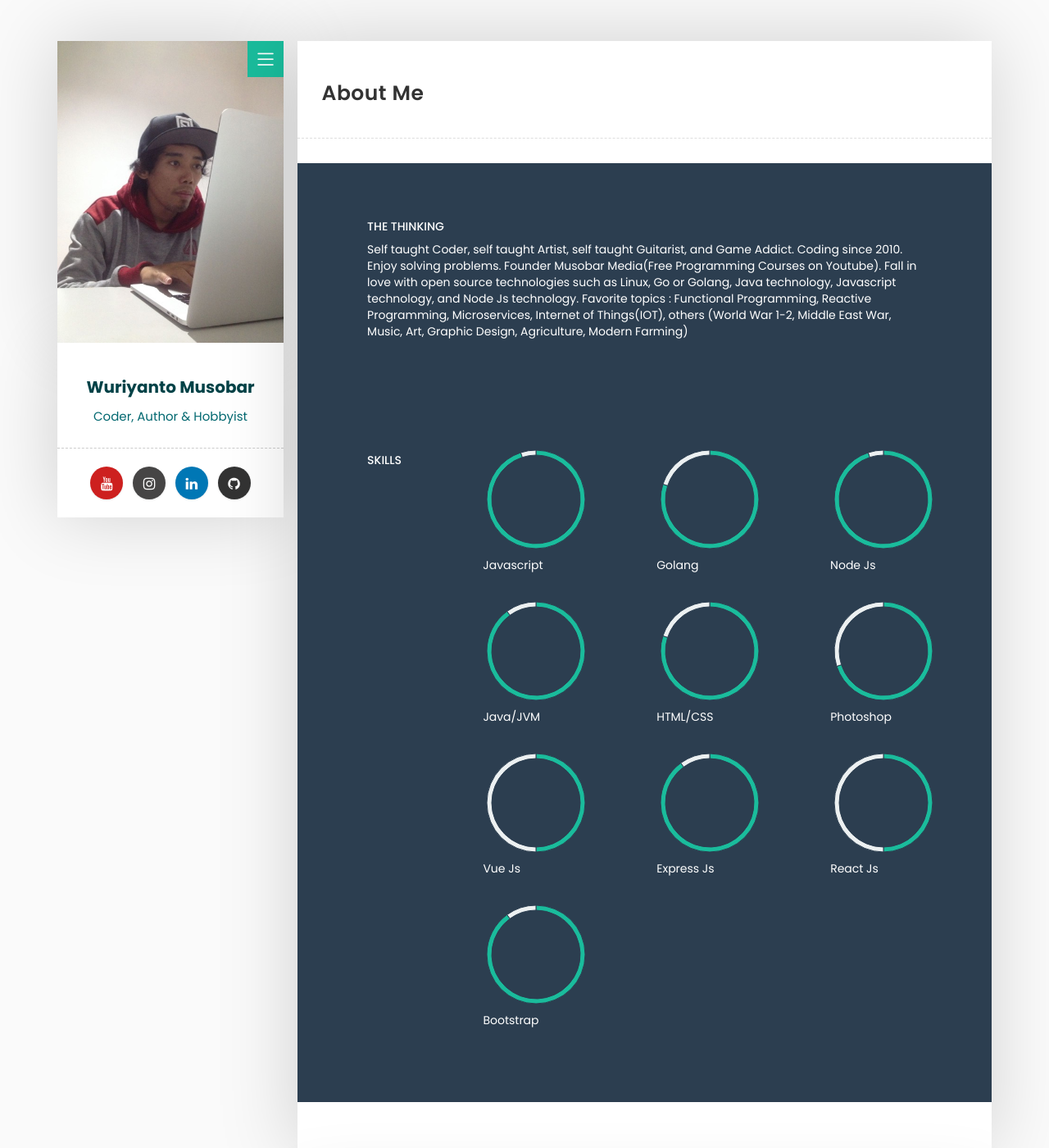
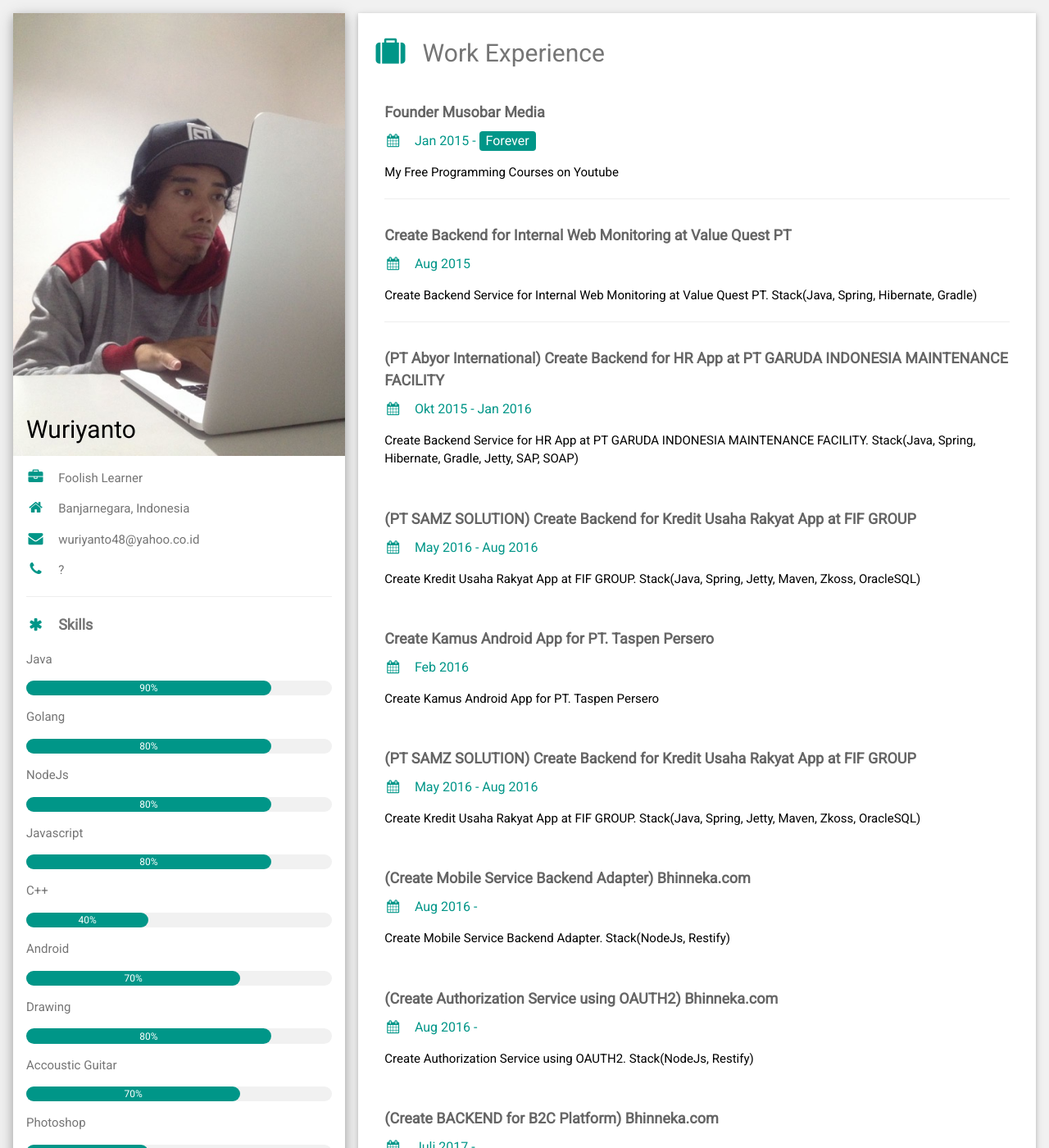
Before and after one commit to wuriyanto48/wuriyanto48.github.io, a Jekyll site: the page about/index.html, which Jekyll copies as it is, in a window 1280 px wide and 1400 px high. Shown: the whole window at 82% size. Built offline with Jekyll 4.4.1, drawn with Linux system fonts in a browser that asks for light colours; nearby versions of some CDN libraries; comment, search, counter and statistics services are not loaded; some of the changed text lies outside the part shown.

Commit message:
add new about

```diff
--- a/about/index.html
+++ b/about/index.html
@@ -1,202 +1,187 @@
----
-layout: default
-title: Wuriyanto Musobar
-title_header: About Me
----
-<div class="row" id="skillswrap">
-	<div class="col-lg-10 col-lg-offset-1">
-		<h5>THE THINKING</h5>
-		<p>
-			Self taught Coder, self taught Artist, self taught Guitarist,  and Game Addict. Coding since 2010. Enjoy solving problems. Founder Musobar Media(Free Programming Courses on Youtube). Fall in love with open source technologies such as Linux, Go or Golang, Java technology, Javascript technology, and Node Js technology. Favorite topics : Functional Programming, Reactive Programming, Microservices, Internet of Things(IOT), others (World War 1-2, Middle East War, Music, Art, Graphic Design, Agriculture, Modern Farming)
-		</p>
-	</div><!-- /colg-lg-6 -->
-</div><!-- /row -->
-<div class="row" id="skillswrap">
-	<div class="col-lg-2 col-lg-offset-1">
-		<h5>SKILLS</h5>
+<!DOCTYPE html>
+<html>
+<title>Wuriyanto</title>
+<meta charset="UTF-8">
+<meta name="viewport" content="width=device-width, initial-scale=1">
+<link rel="stylesheet" href="https://www.w3schools.com/w3css/4/w3.css">
+<link rel='stylesheet' href='https://fonts.googleapis.com/css?family=Roboto'>
+<link rel="stylesheet" href="https://cdnjs.cloudflare.com/ajax/libs/font-awesome/4.7.0/css/font-awesome.min.css">
+<style>
+html,body,h1,h2,h3,h4,h5,h6 {font-family: "Roboto", sans-serif}
+</style>
+<body class="w3-light-grey">
+
+<!-- Page Container -->
+<div class="w3-content w3-margin-top" style="max-width:1400px;">
+
+  <!-- The Grid -->
+  <div class="w3-row-padding">
+
+    <!-- Left Column -->
+    <div class="w3-third">
+
+      <div class="w3-white w3-text-grey w3-card-4">
+        <div class="w3-display-container">
+          <img src="/assets/img/pp.jpeg" style="width:100%" alt="Avatar">
+          <div class="w3-display-bottomleft w3-container w3-text-black">
+            <h2>Wuriyanto</h2>
           </div>
-	<div class="col-lg-3 centered">
-		<canvas id="javascript" height="130" width="130"></canvas>
+        </div>
+        <div class="w3-container">
+          <p><i class="fa fa-briefcase fa-fw w3-margin-right w3-large w3-text-teal"></i>Foolish Learner</p>
+          <p><i class="fa fa-home fa-fw w3-margin-right w3-large w3-text-teal"></i>Banjarnegara, Indonesia</p>
+          <p><i class="fa fa-envelope fa-fw w3-margin-right w3-large w3-text-teal"></i>wuriyanto48@yahoo.co.id</p>
+          <p><i class="fa fa-phone fa-fw w3-margin-right w3-large w3-text-teal"></i>?</p>
+          <hr>
+
+          <p class="w3-large"><b><i class="fa fa-asterisk fa-fw w3-margin-right w3-text-teal"></i>Skills</b></p>
+          <p>Java</p>
+          <div class="w3-light-grey w3-round-xlarge w3-small">
+            <div class="w3-container w3-center w3-round-xlarge w3-teal" style="width:80%">90%</div>
+          </div>
+          <p>Golang</p>
+          <div class="w3-light-grey w3-round-xlarge w3-small">
+            <div class="w3-container w3-center w3-round-xlarge w3-teal" style="width:80%">
+              <div class="w3-center w3-text-white">80%</div>
+            </div>
+          </div>
+          <p>NodeJs</p>
+          <div class="w3-light-grey w3-round-xlarge w3-small">
+            <div class="w3-container w3-center w3-round-xlarge w3-teal" style="width:80%">80%</div>
+          </div>
           <p>Javascript</p>
+          <div class="w3-light-grey w3-round-xlarge w3-small">
+            <div class="w3-container w3-center w3-round-xlarge w3-teal" style="width:80%">80%</div>
+          </div>
+          <p>C++</p>
+          <div class="w3-light-grey w3-round-xlarge w3-small">
+            <div class="w3-container w3-center w3-round-xlarge w3-teal" style="width:40%">40%</div>
+          </div>
+          <p>Android</p>
+          <div class="w3-light-grey w3-round-xlarge w3-small">
+            <div class="w3-container w3-center w3-round-xlarge w3-teal" style="width:70%">70%</div>
+          </div>
+          <p>Drawing</p>
+          <div class="w3-light-grey w3-round-xlarge w3-small">
+            <div class="w3-container w3-center w3-round-xlarge w3-teal" style="width:80%">80%</div>
+          </div>
+          <p>Accoustic Guitar</p>
+          <div class="w3-light-grey w3-round-xlarge w3-small">
+            <div class="w3-container w3-center w3-round-xlarge w3-teal" style="width:70%">70%</div>
+          </div>
+          <p>Photoshop</p>
+          <div class="w3-light-grey w3-round-xlarge w3-small">
+            <div class="w3-container w3-center w3-round-xlarge w3-teal" style="width:40%">40%</div>
+          </div>
           <br>
-		<script>
-			var doughnutData = [
-					{
-						value: 95,
-						color:"#1abc9c"
-					},
-					{
-						value : 5,
-						color : "#ecf0f1"
-					}
-				];
-				var myDoughnut = new Chart(document.getElementById("javascript").getContext("2d")).Doughnut(doughnutData);
-		</script>
+
+          <p class="w3-large w3-text-theme"><b><i class="fa fa-globe fa-fw w3-margin-right w3-text-teal"></i>Languages</b></p>
+          <p>Bahasa</p>
+          <div class="w3-light-grey w3-round-xlarge">
+            <div class="w3-round-xlarge w3-teal" style="height:24px;width:100%"></div>
           </div>
-	<div class="col-lg-3 centered">
-		<canvas id="golang" height="130" width="130"></canvas>
-		<p>Golang</p>
+          <p>English</p>
+          <div class="w3-light-grey w3-round-xlarge">
+            <div class="w3-round-xlarge w3-teal" style="height:24px;width:55%"></div>
+          </div>
+          <p>Javanese</p>
+          <div class="w3-light-grey w3-round-xlarge">
+            <div class="w3-round-xlarge w3-teal" style="height:24px;width:100%"></div>
+          </div>
           <br>
-		<script>
-			var doughnutData = [
-					{
-						value: 80,
-						color:"#1abc9c"
-					},
-					{
-						value : 20,
-						color : "#ecf0f1"
-					}
-				];
-				var myDoughnut = new Chart(document.getElementById("golang").getContext("2d")).Doughnut(doughnutData);
-		</script>
+        </div>
+      </div><br>
+
+    <!-- End Left Column -->
     </div>
 
-	<div class="col-lg-3 centered">
-		<canvas id="nodejs" height="130" width="130"></canvas>
-		<p>Node Js</p>
-		<br>
-		<script>
-			var doughnutData = [
-					{
-						value: 95,
-						color:"#1abc9c"
-					},
-					{
-						value : 5,
-						color : "#ecf0f1"
-					}
-				];
-				var myDoughnut = new Chart(document.getElementById("nodejs").getContext("2d")).Doughnut(doughnutData);
-		</script>
+    <!-- Right Column -->
+    <div class="w3-twothird">
+
+      <div class="w3-container w3-card w3-white w3-margin-bottom">
+        <h2 class="w3-text-grey w3-padding-16"><i class="fa fa-suitcase fa-fw w3-margin-right w3-xxlarge w3-text-teal"></i>Work Experience</h2>
+        <div class="w3-container">
+          <h5 class="w3-opacity"><b>Founder Musobar Media</b></h5>
+          <h6 class="w3-text-teal"><i class="fa fa-calendar fa-fw w3-margin-right"></i>Jan 2015 - <span class="w3-tag w3-teal w3-round">Forever</span></h6>
+          <p>My Free Programming Courses on Youtube</p>
+          <hr>
+        </div>
+        <div class="w3-container">
+          <h5 class="w3-opacity"><b>Create Backend for Internal Web Monitoring at Value Quest PT</b></h5>
+          <h6 class="w3-text-teal"><i class="fa fa-calendar fa-fw w3-margin-right"></i>Aug 2015</h6>
+          <p>Create Backend Service for Internal Web Monitoring at Value Quest PT. Stack(Java, Spring, Hibernate, Gradle)</p>
+          <hr>
+        </div>
+        <div class="w3-container">
+          <h5 class="w3-opacity"><b>(PT Abyor International) Create Backend for HR App at PT GARUDA INDONESIA MAINTENANCE FACILITY</b></h5>
+          <h6 class="w3-text-teal"><i class="fa fa-calendar fa-fw w3-margin-right"></i>Okt 2015 - Jan 2016</h6>
+          <p>Create Backend Service for HR App at PT GARUDA INDONESIA MAINTENANCE FACILITY. Stack(Java, Spring, Hibernate, Gradle, Jetty, SAP, SOAP)</p><br>
+        </div>
+        <div class="w3-container">
+          <h5 class="w3-opacity"><b>(PT SAMZ SOLUTION) Create Backend for Kredit Usaha Rakyat App at FIF GROUP</b></h5>
+          <h6 class="w3-text-teal"><i class="fa fa-calendar fa-fw w3-margin-right"></i>May 2016 - Aug 2016</h6>
+          <p>Create Kredit Usaha Rakyat App at FIF GROUP. Stack(Java, Spring, Jetty, Maven, Zkoss, OracleSQL)</p><br>
+        </div>
+        <div class="w3-container">
+          <h5 class="w3-opacity"><b>Create Kamus Android App for PT. Taspen Persero</b></h5>
+          <h6 class="w3-text-teal"><i class="fa fa-calendar fa-fw w3-margin-right"></i>Feb 2016</h6>
+          <p>Create Kamus Android App for PT. Taspen Persero</p><br>
+        </div>
+        <div class="w3-container">
+          <h5 class="w3-opacity"><b>(PT SAMZ SOLUTION) Create Backend for Kredit Usaha Rakyat App at FIF GROUP</b></h5>
+          <h6 class="w3-text-teal"><i class="fa fa-calendar fa-fw w3-margin-right"></i>May 2016 - Aug 2016</h6>
+          <p>Create Kredit Usaha Rakyat App at FIF GROUP. Stack(Java, Spring, Jetty, Maven, Zkoss, OracleSQL)</p><br>
+        </div>
+        <div class="w3-container">
+          <h5 class="w3-opacity"><b>(Create Mobile Service Backend Adapter) Bhinneka.com</b></h5>
+          <h6 class="w3-text-teal"><i class="fa fa-calendar fa-fw w3-margin-right"></i>Aug 2016 - </h6>
+          <p>Create Mobile Service Backend Adapter. Stack(NodeJs, Restify)</p><br>
+        </div>
+        <div class="w3-container">
+          <h5 class="w3-opacity"><b>(Create Authorization Service using OAUTH2) Bhinneka.com</b></h5>
+          <h6 class="w3-text-teal"><i class="fa fa-calendar fa-fw w3-margin-right"></i>Aug 2016 -</h6>
+          <p>Create Authorization Service using OAUTH2. Stack(NodeJs, Restify)</p><br>
+        </div>
+        <div class="w3-container">
+          <h5 class="w3-opacity"><b>(Create BACKEND for B2C Platform) Bhinneka.com</b></h5>
+          <h6 class="w3-text-teal"><i class="fa fa-calendar fa-fw w3-margin-right"></i>Juli 2017 - </h6>
+          <p>Create BACKEND for B2C Platform. Stack(Golang,Echo Framework, PostgreSQL)</p><br>
+        </div>
       </div>
 
-	<div class="col-lg-3 col-lg-offset-3 centered">
-		<canvas id="java" height="130" width="130"></canvas>
-		<p>Java/JVM</p>
-		<br>
-		<script>
-			var doughnutData = [
-					{
-						value: 90,
-						color:"#1abc9c"
-					},
-					{
-						value : 10,
-						color : "#ecf0f1"
-					}
-				];
-				var myDoughnut = new Chart(document.getElementById("java").getContext("2d")).Doughnut(doughnutData);
-		</script>
+      <div class="w3-container w3-card w3-white">
+        <h2 class="w3-text-grey w3-padding-16"><i class="fa fa-certificate fa-fw w3-margin-right w3-xxlarge w3-text-teal"></i>Education</h2>
+        <div class="w3-container">
+          <h5 class="w3-opacity"><b>Universitas Muhammadiyah Purwokerto</b></h5>
+          <h6 class="w3-text-teal"><i class="fa fa-calendar fa-fw w3-margin-right"></i></h6>
+          <p>Information Technology</p>
+          <hr>
+        </div>
+        <div class="w3-container">
+          <h5 class="w3-opacity"><b>Self Learner</b></h5>
+          <h6 class="w3-text-teal"><i class="fa fa-calendar fa-fw w3-margin-right"></i>Forever</h6>
+          <p></p>
+          <hr>
+        </div>
       </div>
 
-	<div class="col-lg-3 centered">
-		<canvas id="html" height="130" width="130"></canvas>
-		<p>HTML/CSS</p>
-		<br>
-		<script>
-			var doughnutData = [
-					{
-						value: 80,
-						color:"#1abc9c"
-					},
-					{
-						value : 20,
-						color : "#ecf0f1"
-					}
-				];
-				var myDoughnut = new Chart(document.getElementById("html").getContext("2d")).Doughnut(doughnutData);
-		</script>
-	</div>
-	<div class="col-lg-3 centered">
-		<canvas id="photoshop" height="130" width="130"></canvas>
-		<p>Photoshop</p>
-		<br>
-		<script>
-			var doughnutData = [
-					{
-						value: 70,
-						color:"#1abc9c"
-					},
-					{
-						value : 30,
-						color : "#ecf0f1"
-					}
-				];
-				var myDoughnut = new Chart(document.getElementById("photoshop").getContext("2d")).Doughnut(doughnutData);
-		</script>
-	</div>
-	<div class="col-lg-3 col-lg-offset-3 centered">
-		<canvas id="vue" height="130" width="130"></canvas>
-		<p>Vue Js</p>
-		<br>
-		<script>
-			var doughnutData = [
-					{
-						value: 50,
-						color:"#1abc9c"
-					},
-					{
-						value : 50,
-						color : "#ecf0f1"
-					}
-				];
-				var myDoughnut = new Chart(document.getElementById("vue").getContext("2d")).Doughnut(doughnutData);
-		</script>
-	</div>
-	<div class="col-lg-3 centered">
-		<canvas id="express" height="130" width="130"></canvas>
-		<p>Express Js</p>
-		<br>
-		<script>
-			var doughnutData = [
-					{
-						value: 90,
-						color:"#1abc9c"
-					},
-					{
-						value : 10,
-						color : "#ecf0f1"
-					}
-				];
-				var myDoughnut = new Chart(document.getElementById("express").getContext("2d")).Doughnut(doughnutData);
-		</script>
-	</div>
-	<div class="col-lg-3 centered">
-		<canvas id="react" height="130" width="130"></canvas>
-		<p>React Js</p>
-		<br>
-		<script>
-			var doughnutData = [
-					{
-						value: 50,
-						color:"#1abc9c"
-					},
-					{
-						value : 50,
-						color : "#ecf0f1"
-					}
-				];
-				var myDoughnut = new Chart(document.getElementById("react").getContext("2d")).Doughnut(doughnutData);
-		</script>
-	</div>
-	<div class="col-lg-3 col-lg-offset-3 centered">
-		<canvas id="bootstrap" height="130" width="130"></canvas>
-		<p>Bootstrap</p>
-		<br>
-		<script>
-			var doughnutData = [
-					{
-						value: 90,
-						color:"#1abc9c"
-					},
-					{
-						value : 10,
-						color : "#ecf0f1"
-					}
-				];
-				var myDoughnut = new Chart(document.getElementById("bootstrap").getContext("2d")).Doughnut(doughnutData);
-		</script>
+    <!-- End Right Column -->
     </div>
 
-</div><!--/.row -->
+  <!-- End Grid -->
+  </div>
+
+  <!-- End Page Container -->
+</div>
+
+<footer class="w3-container w3-teal w3-center w3-margin-top">
+  <p>Find me on social media.</p>
+  <a href="https://www.instagram.com/wury_musobar/" target="_blank" class="fa fa-instagram w3-hover-opacity"></a>
+  <a href="https://github.com/wuriyanto48" target="_blank" class="fa fa-github w3-hover-opacity"></a>
+  <a href="https://www.youtube.com/channel/UCqOBKU-JXrM86FTt7Xzwdxw" target="_blank" class="fa fa-youtube w3-hover-opacity"></a>
+  <a href="https://www.linkedin.com/in/wuriyanto-41b27a89/" class="fa fa-linkedin w3-hover-opacity"></a>
+  <p><a href="http://wuriyanto.com" target="_blank">The Musobar</a></p>
+</footer>
+
+</body>
+</html>
```
Also changed, not shown: about/index_2.html (added, +202 -0 lines). Lines whose indentation alone changed are shown as unchanged.
